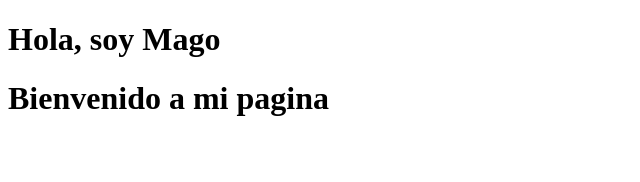
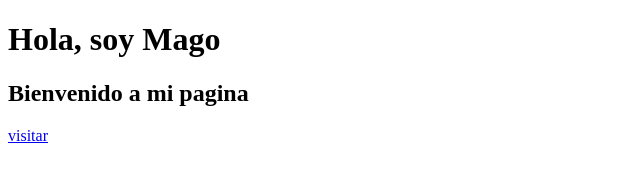
Before and after one commit to mago25/website, a plain HTML site: page index.html in a window 1280 px wide. Shown: the whole page, without its empty margins (0-640 px from the left). Drawn offline with Linux system fonts and the light colour scheme.

Commit message:
1.0.0.0b

```diff
--- a/index.html
+++ b/index.html
@@ -8,6 +8,7 @@
 </head>
 <body>
     <h1>Hola, soy Mago</h1>
-    <h1>Bienvenido a mi pagina</h1>
+    <h2>Bienvenido a mi pagina</h2>
+    <a href="https://www.youtube.com/watch?v=2qkdAt9PuqQ">visitar</a>
 </body>
 </html>
```
